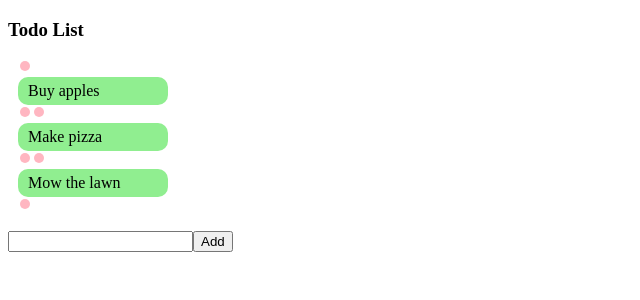
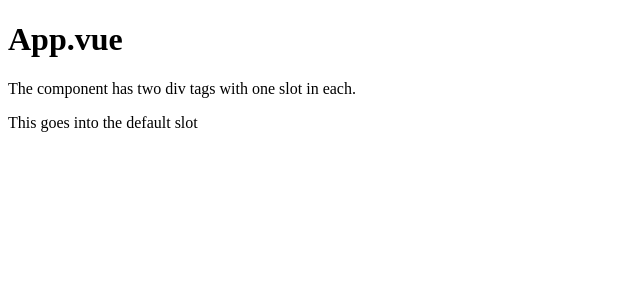
Before and after one commit to real-master-100/vuejs, a Vue app in the folder vue-project/: page / in a window 1280 px wide. Shown: the top 300 px of the page, without its empty margins (0-640 px from the left). Built offline with nearby package versions, Linux system fonts and the light colour scheme.

Commit message:
real-master-100_fea_2024-09-05-16-16

```diff
--- a/vue-project/src/App.vue
+++ b/vue-project/src/App.vue
@@ -1,32 +1,61 @@
 <template>
-  <h3>Todo List</h3>
-  <ul>
-    <todo-item
-      v-for="x in items"
-      :key="x"
-      :item-name="x"
-      style="background-color: lightgreen;"
-    />
-  </ul>
-  <input v-model="newItem">
-  <button @click="addItem">Add</button>
+  <h1>App.vue</h1>
+    <p>The component has two div tags with one slot in each.</p>
+    <slot-comp>
+      <template v-slot:topSlot>here is top</template>
+
+      <template v-slot:bottomSlot>
+            <h4>To the bottom slot!</h4>
+            <p>
+                This p tag and the h4 tag above are directed to the bottom slot
+                with the v-slot directive used on the template tag.
+            </p>
+        </template>
+        <p>This goes into the default slot</p>
+    </slot-comp>
 </template>
 
 <script>
 export default {
     data() {
         return {
-        newItem: '',
-        items: ['Buy apples','Make pizza','Mow the lawn']
+            newItem: "",
+            items: ["Buy apples", "Make pizza", "Mow the lawn"],
+            foods: [
+                {
+                    name: "Apple",
+                    desc: "Apples are a type of fruit that grow on trees.",
+                    url: "img_apple.svg",
+                },
+                {
+                    name: "Pizza",
+                    desc: "Pizza has a bread base with tomato sauce, cheese, and toppings on top.",
+                    url: "img_pizza.svg",
+                },
+                {
+                    name: "Rice",
+                    desc: "Rice is a type of grain that people like to eat.",
+                    url: "img_rice.svg",
+                },
+                {
+                    name: "Fish",
+                    desc: "Fish is an animal that lives in water.",
+                    url: "img_fish.svg",
+                },
+                {
+                    name: "Cake",
+                    desc: "Cake is something sweet that tates good but is not consodered healthy.",
+                    url: "img_cake.svg",
+                },
+            ],
         };
     },
     methods: {
         addItem() {
-        this.items.push(this.newItem),
-        this.newItem = '';
-      }
-    }
-  }
+            this.items.push(this.newItem), (this.newItem = "");
+        },
+    },
+};
 </script>
 
 <style>
--- /dev/null
+++ b/vue-project/src/components/SlotCamp.vue
@@ -0,0 +1,13 @@
+<template>
+    <slot v-bind:lclData="data"></slot>
+  </template>
+
+  <script>
+    export default {
+      data() {
+        return {
+          data: 'This is local data'
+        }
+      }
+    }
+  </script>
--- a/vue-project/src/components/TodoItem.vue
+++ b/vue-project/src/components/TodoItem.vue
@@ -1,14 +1,14 @@
 <template>
-    <div class="pinkBall"></div>
+    <div v-bind="$attrs" class="pinkBall"></div>
     <li v-bind="$attrs">{{ itemName }}</li>
     <div class="pinkBall"></div>
-  </template>
+</template>
 
-  <script>
-    export default {
-      props: ['itemName']
-    }
-  </script>
+<script>
+export default {
+    props: ["itemName"],
+};
+</script>
 
 <style>
 .pinkBall {
--- a/vue-project/src/main.js
+++ b/vue-project/src/main.js
@@ -2,7 +2,10 @@ import { createApp } from 'vue'
 
 import App from './App.vue'
 import TodoItem from './components/TodoItem.vue'
+import SlotCamp from "./components/SlotCamp.vue"
 
 const app = createApp(App)
 app.component('todo-item', TodoItem)
+app.component('slot-comp', SlotCamp)
+
 app.mount('#app')
```
Also changed, not shown: vue-project/public/img_apple.svg (added), vue-project/public/img_pizza.svg (added). Lines whose indentation alone changed are shown as unchanged.
